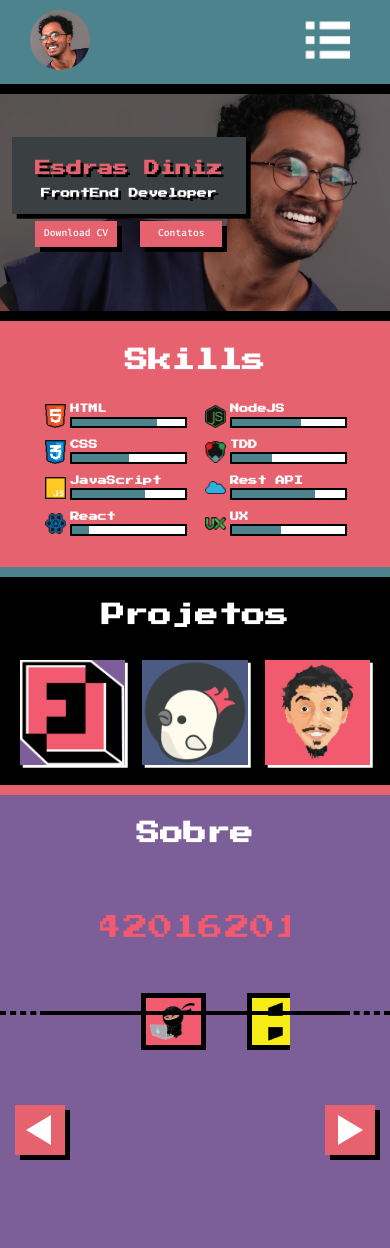
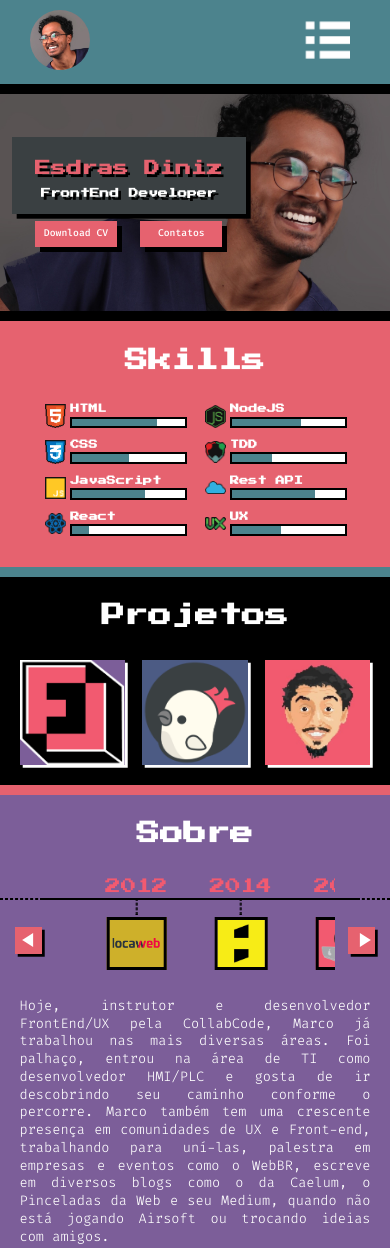
Before and after one commit to esdrasadiniz/esdrasadiniz.github.io, a plain HTML site: page index.html in a window 390 px wide. Shown: the top 1248 px of the page. Drawn offline with Linux system fonts and the light colour scheme.

Commit message:
responsivo section-sobre

```diff
--- a/CSS/Components/button-arrow.css
+++ b/CSS/Components/button-arrow.css
@@ -43,3 +43,26 @@
 .button-arrow.-left::before {
     transform: rotate(180deg) translateX(10px);
 }
+
+@media screen and (max-width:1500px) {
+    .button-arrow {
+        box-shadow: 0.7vw 0.7vw 0 black;
+        width: 7vw;
+        height: 7vw;
+
+    }
+
+    .button-arrow::before {
+        width: 2vw;
+        height: 2vw;
+        border: 2vw solid transparent;
+        border-left: 3vw solid white;
+        transform: translateX(1.5vw);
+
+    }
+
+    .button-arrow.-left::before {
+        transform: rotate(180deg) translateX(1.5vw);
+    }
+
+}
--- a/CSS/Components/caroussel-section.css
+++ b/CSS/Components/caroussel-section.css
@@ -41,3 +41,15 @@
 .caroussel-section .button-arrow.-left {
     left: 15px;
 }
+
+@media screen and (max-width: 1500px) {
+    .caroussel-section .button-arrow {
+        position: absolute;
+        bottom: 9vw;
+    }
+
+    .caroussel-section {
+        margin-top: 0;
+    }
+
+}
--- a/CSS/Components/main-section.css
+++ b/CSS/Components/main-section.css
@@ -24,10 +24,6 @@
     padding-left: 0;
 }
 
-.main-section.-sobre .main-text {
-    margin-top: 60px;
-}
-
 .main-section.-contatos {
     background-color: #3A4042;
 }
--- a/CSS/Components/main-text.css
+++ b/CSS/Components/main-text.css
@@ -10,6 +10,17 @@
     min-height: 312px;
     padding-left: 60px;
     padding-right: 60px;
-    margin: auto;
     text-align: justify;
+    margin-top: 60px;
 }
+
+@media screen and (max-width: 1500px) {
+    .main-section.-sobre .main-text {
+        padding-left: 5vw;
+        padding-right: 5vw;
+        font-size: 3.5vw;
+        margin-top: 2vw;
+        min-height: 10vw;
+    }
+
+}
--- a/CSS/Components/node-card.css
+++ b/CSS/Components/node-card.css
@@ -48,26 +48,57 @@
 
 
 
-    .-node-card {
+    .node-card {
         font-size: 3vw;
         margin-bottom: 5vw;
 
     }
 
+    .node-card .title {
+        font-size: 4vw;
+        margin-bottom: 5.5vw;
+    }
+
+    .node-card::before {
+        height: 4.5vw;
+        bottom: 14vw;
+        border: 0.5vw dashed black;
+
+    }
+
+    .caroussel-section::before {
+        bottom: 23vw;
+        left: 0;
+        border: 0.5vw dashed black;
+
+      }
+
+    .caroussel-section::after {
+        width: calc(100% - 18vw);
+        bottom: 23vw;
+        border: 0.5vw solid black;
+
+
+    }
+
     .node-card .logo {
         height: 12vw;
-        border: 0.7 solid black;
+        border: 0.9vw solid black;
         padding-right: 1vw;
         padding-left: 1vw;
     }
 
-    .-node-card img {
+    .node-card img {
         width: 12vw;
     }
 
     .item-wrap.-node-card {
-        width: 130vw;
-        transform: translateX(-180px);
+        width: 150vw;
+        transform: translateX(13vw);
     }
 
+    .caroussel-section {
+        padding-right: 14vw;
+        padding-left: 14vw;
+    }
 }
```
